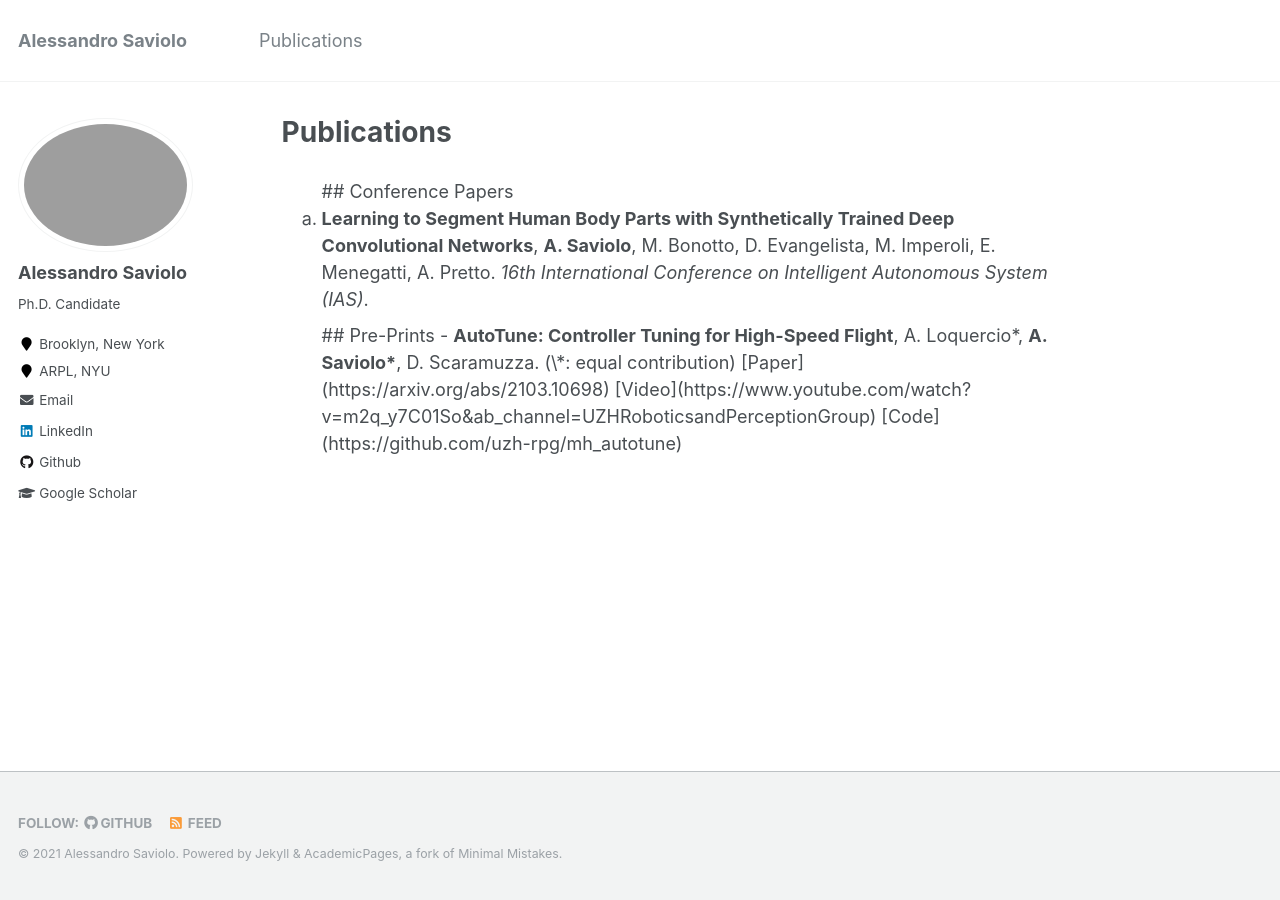
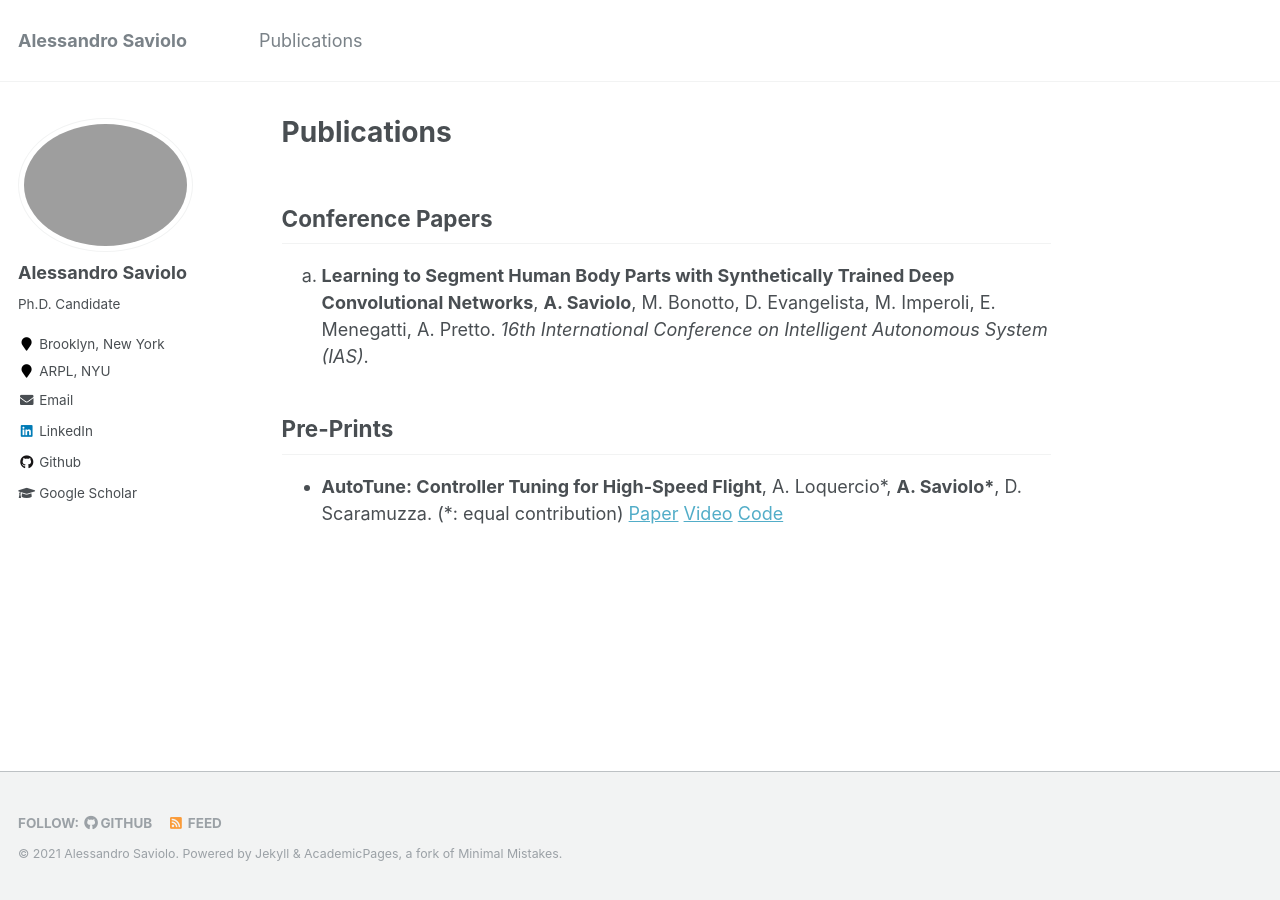
Before and after one commit to AlessandroSaviolo/AlessandroSaviolo.github.io, a Jekyll site: the page built from _pages/publications.md, in a window 1280 px wide. Built offline with Jekyll 4.4.1, drawn with Linux system fonts in a browser that asks for light colours.

Commit message:
Update publications.md

```diff
--- a/_pages/publications.md
+++ b/_pages/publications.md
@@ -4,15 +4,15 @@ permalink: /publications/
 author_profile: true
 ---
 
-<ol type="a">
+
 <!---
 ## Journal Papers:
 -->
 
 ## Conference Papers
-
+<ol type="a">
 <li> <b>Learning to Segment Human Body Parts with Synthetically Trained Deep Convolutional Networks</b>, <b>A. Saviolo</b>, M. Bonotto, D. Evangelista, M. Imperoli, E. Menegatti, A. Pretto. <i>16th International Conference on Intelligent Autonomous System (IAS)</i>. </li>
-
+</ol>
 ## Pre-Prints
 
 - <b>AutoTune: Controller Tuning for High-Speed Flight</b>, A. Loquercio*, <b>A. Saviolo*</b>, D. Scaramuzza. (\*: equal contribution)
@@ -21,5 +21,3 @@ author_profile: true
 <!---
 ## Workshop papers:
 -->
-
-</ol>
```
